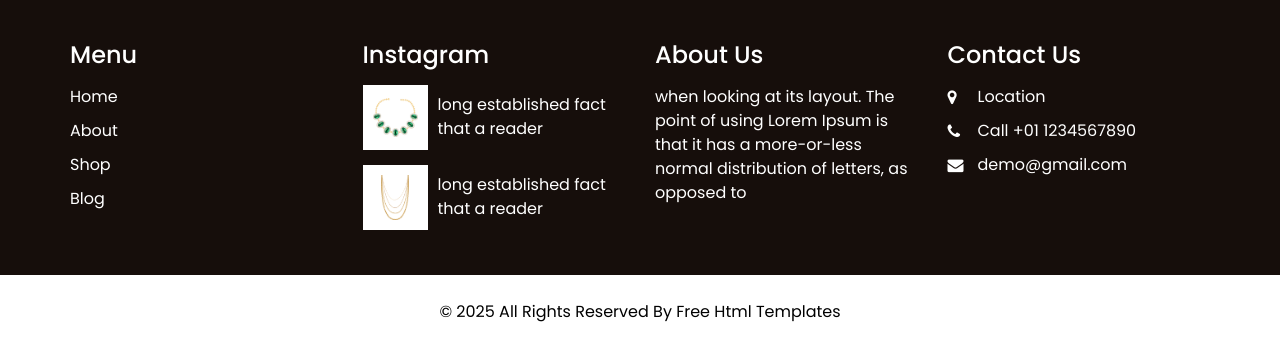
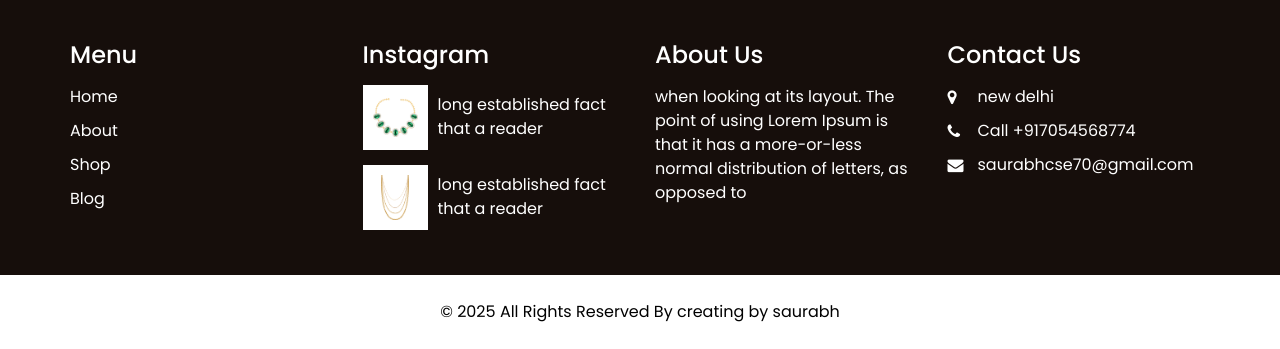
Before and after one commit to saurabh-ji/healet-html, a plain HTML site: page index.html in a window 1280 px wide. Shown: the part 4321-4670 px from the top of the page. Drawn offline with nearby package versions, Linux system fonts and the light colour scheme.

Commit message:
Update index.html

```diff
--- a/index.html
+++ b/index.html
@@ -633,19 +633,19 @@
             <a href="">
               <i class="fa fa-map-marker" aria-hidden="true"></i>
               <span>
-                Location
+                new delhi
               </span>
             </a>
             <a href="">
               <i class="fa fa-phone" aria-hidden="true"></i>
               <span>
-                Call +01 1234567890
+                Call +917054568774
               </span>
             </a>
             <a href="">
               <i class="fa fa-envelope"></i>
               <span>
-                demo@gmail.com
+                saurabhcse70@gmail.com
               </span>
             </a>
           </div>
@@ -662,7 +662,7 @@
     <div class="container">
       <p>
         &copy; <span id="displayYear"></span> All Rights Reserved By
-        <a href="https://html.design/">Free Html Templates</a>
+        <a href="https://html.design/">creating by saurabh</a>
       </p>
     </div>
   </footer>
```
